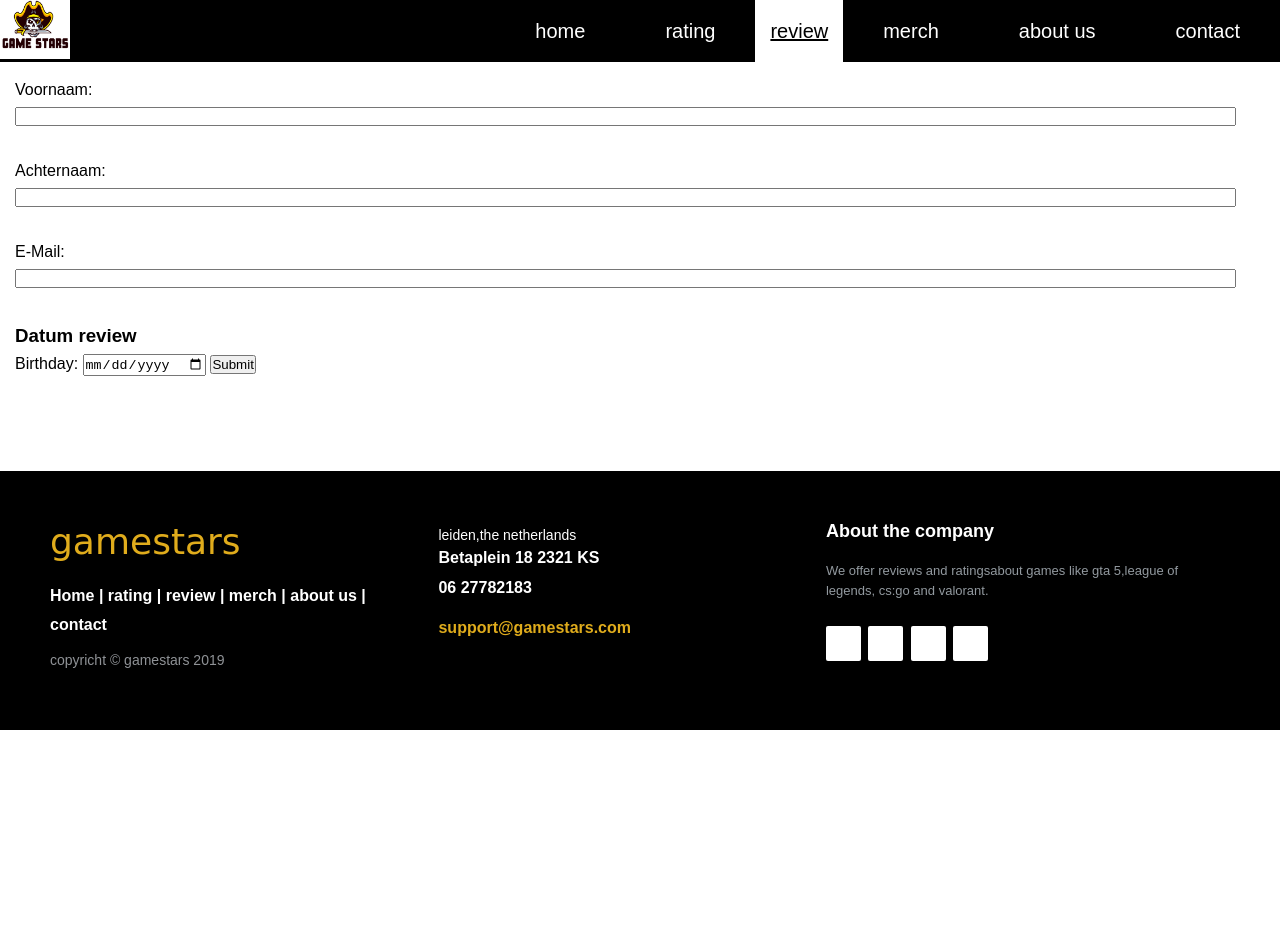
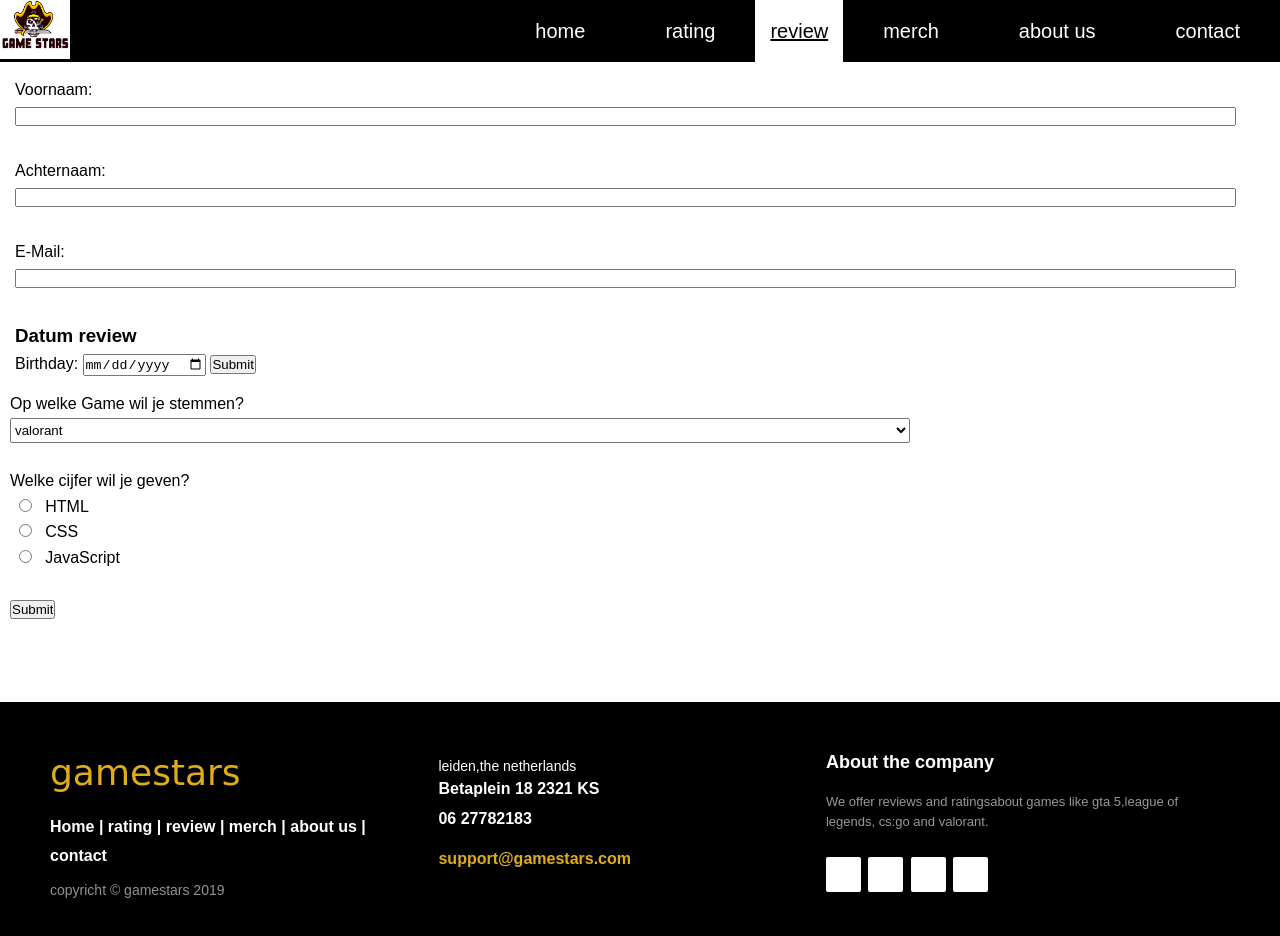
Before and after one commit to cihatbilen/gamestars, a plain HTML site: page review.html in a window 1280 px wide. Before the commit the page ends 800 px from the top, so only its background shows below. Drawn offline with Linux system fonts and the light colour scheme.

Commit message:
review aangepast

```diff
--- a/css/stylesheet.css
+++ b/css/stylesheet.css
@@ -138,6 +138,26 @@ header span{
 
 .regel4 {
 	padding: 15px;
+}
+
+#games {
+	width: 900px;
+	height: 25px;
+	margin-left: 10px;
+}
+
+.p1 {
+	margin-left: 10px;
+}
+
+.inputcircles {
+	margin-left: 10px;
+
+}
+
+
+.p2 {
+	margin-left: 10px;
 }
 
 
--- a/review.html
+++ b/review.html
@@ -62,22 +62,39 @@
 </article>
 
 
+    </section>
+
+   <article>
 
 
+    <p class = p1>Op welke Game wil je stemmen?</p>
+
+    <form action="/action_page.php">
+
+      <select name="games" id="games">
+        <option value="valorant">valorant</option>
+        <option value="Counter Strike">Counter Strike</option>
+        <option value="Grand Theft Auto 5">Grand Theft Auto 5</option>
+        <option value="league of Legends">league Of Legends</option>
+      </select>
+      <br><br>
+    </form>
 
 
+    <p class="p2">Welke cijfer wil je geven?</p>
+
+<form action="/action_page.php" class="inputcircles">
+  <input type="radio" id="html" name="fav_language" value="HTML">
+  <label for="html">HTML</label><br>
+  <input type="radio" id="css" name="fav_language" value="CSS">
+  <label for="css">CSS</label><br>
+  <input type="radio" id="javascript" name="fav_language" value="JavaScript">
+  <label for="javascript">JavaScript</label><br><br>
+  <input type="submit" value="Submit">
+</form>
 
 
-
-
-
-
-
-    </section>
-
-
-
-
+  </article>
 
 
 
```
